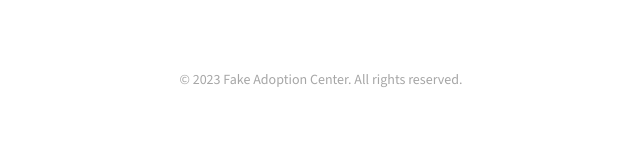
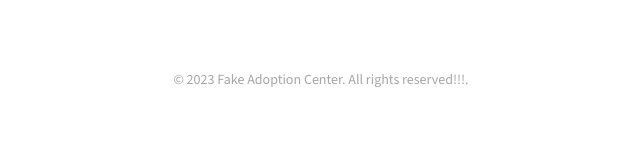
Before and after one commit to petruciucur/pet-adoption, a plain HTML site: page index.html in a window 1280 px wide. Shown: the part 1831-1982 px from the top of the page, 319-959 px from the left. Drawn offline with nearby package versions, Linux system fonts and the light colour scheme.

Commit message:
Change footer title

```diff
--- a/index.html
+++ b/index.html
@@ -170,7 +170,7 @@
   </div>
 
   <footer class="site-footer">
-    <p>&copy; 2023 Fake Adoption Center. All rights reserved.</p>
+    <p>&copy; 2023 Fake Adoption Center. All rights reserved!!!.</p>
   </footer>
 </body>
 
```
